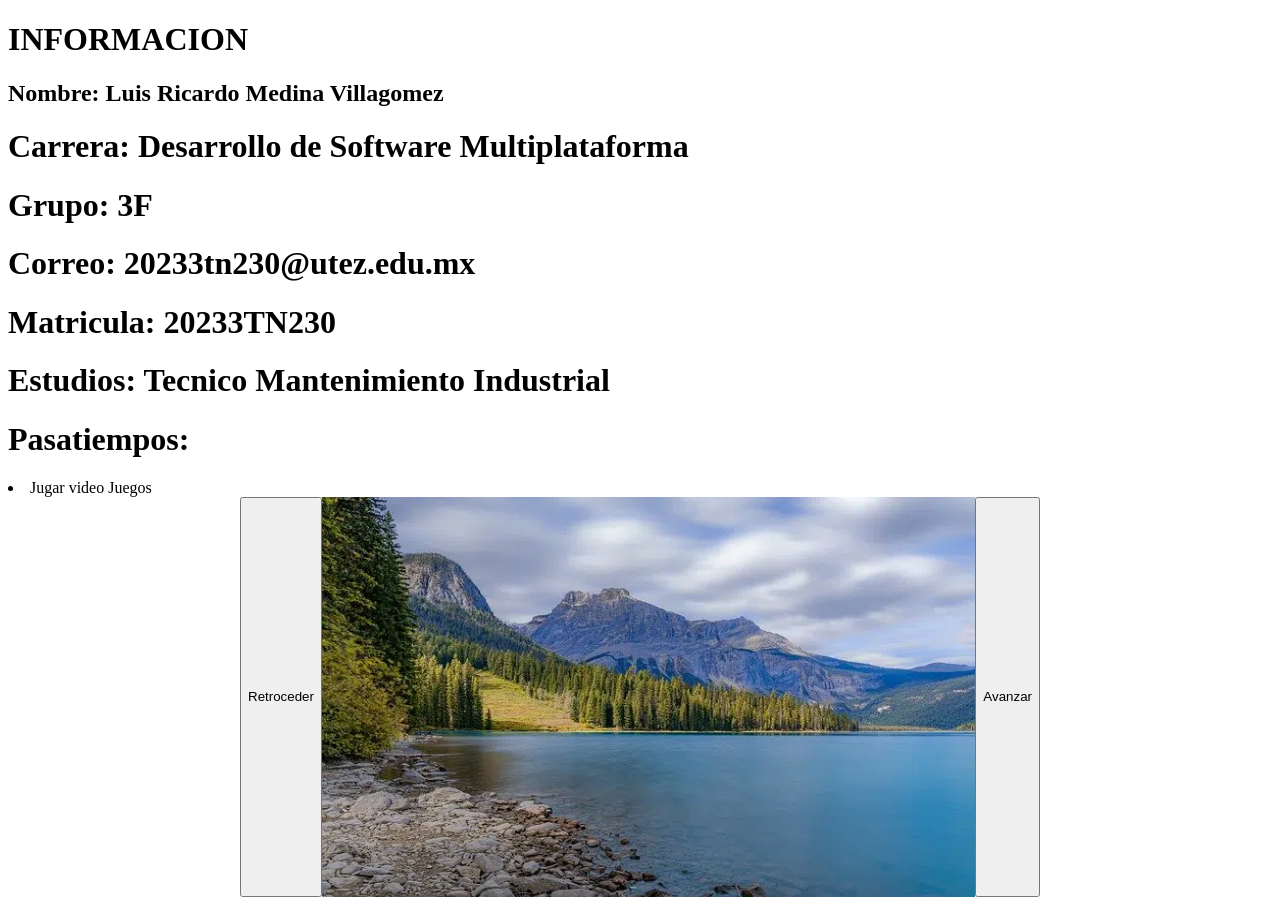
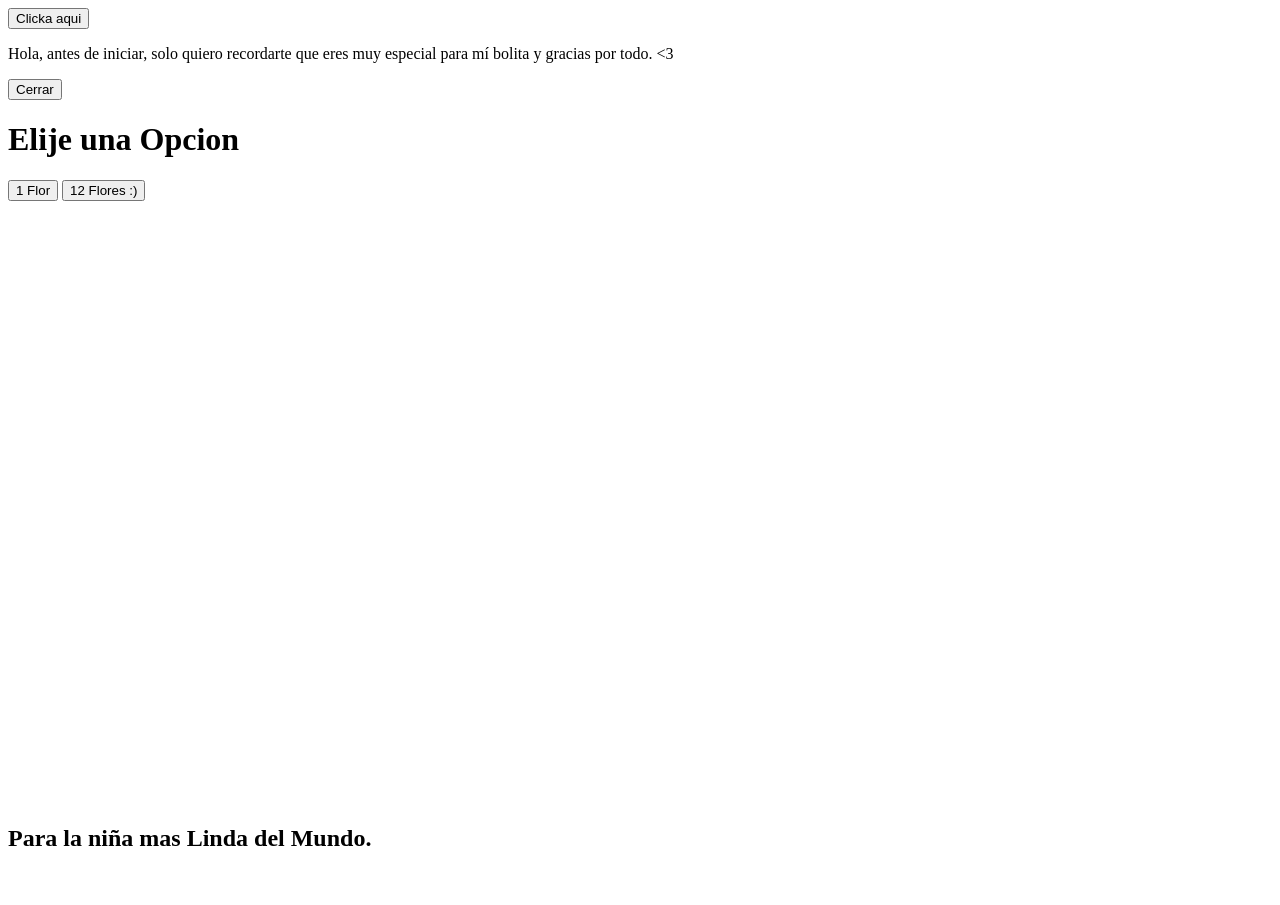
Before and after one commit to RichartM/examenU1_MedinaVillagomez_LuisRicardo, a plain HTML site: page 20233tn230.html in a window 1280 px wide. After the commit the page ends 872 px from the top, so only its background shows below. Drawn offline with Linux system fonts and the light colour scheme; a web font is replaced by a local one.

Commit message:
Update 20233tn230.html

```diff
--- a/20233tn230.html
+++ b/20233tn230.html
@@ -1,77 +1,49 @@
 <!DOCTYPE html>
-<html lang="en">
-   <head>
+<html lang="es">
+<head>
     <meta charset="UTF-8">
-    <title>Mi página web </title>
-    <link rel="stylesheet" href="style.css">
-     <style type="text/css" media="screen">
-        .carousel {
-            max-width: 800px;
-            margin: 0 auto;
-            display: flex;
-        }
-        #imagen {
-            width: 100%;
-            height: 400px;
-            background-size: cover;
-        }
-    </style>
+    <meta name="viewport" content="width=device-width, initial-scale=1.0">
+    <title> Flores Amarillas &lt;3</title>
+    <link rel="stylesheet" href="Css/style.css">
+    <link rel="preconnect" href="https://fonts.googleapis.com">
+    <link rel="preconnect" href="https://fonts.gstatic.com" crossorigin>
+    <link href="https://fonts.googleapis.com/css2?family=Inclusive+Sans:ital@1&display=swap" rel="stylesheet">
+
 </head>
-      </body>
-    <h1>INFORMACION</h1>
-    <h2>Nombre: Luis Ricardo Medina Villagomez</h2>
-    <h1>Carrera: Desarrollo de Software Multiplataforma</h1>
-    <h1>Grupo: 3F</h1>
-    <h1>Correo: 20233tn230@utez.edu.mx</h1>
-    <h1>Matricula: 20233TN230</h1>
+<body>
 
-    <h1>Estudios: Tecnico Mantenimiento Industrial</h1>
-    <h1>Pasatiempos: </h1>
-    <li>Jugar video Juegos</li>
-    <div class="carousel">
-        <button id="retroceder">Retroceder</button>
+    <div class="Contenedor-Binicio">
+        <button class="Button" id="BVer"> Clicka aqui </button>
+    </div>
 
-        <img id="imagen" src="img/1.png" alt="Imagen del carrusel">
-        <button id="avanzar">Avanzar</button>
+    <div class="Con-Emergente">
+        <div id="resultado" class="cua">
+            <p id="res">
+                Hola, antes de iniciar, solo quiero recordarte que eres
+                muy especial para mí bolita y gracias por todo. &lt;3
+            </p>
+            <button id="BotonCerrar" class="Button">Cerrar</button>
+        </div>
     </div>
-    <script>
-      const IMAGENES = [
-    'img/viaje.webp',
-    'img/simio.jpeg',
-    'img/spiderman.webp',
-    'img/dormir.webp',
-    'img/carro.jpeg'
-];
-let posicionActual = 0;
-let $botonRetroceder = document.querySelector('#retroceder');
-let $botonAvanzar = document.querySelector('#avanzar');
-let $imagen = document.querySelector('#imagen');
 
-function pasarFoto() {
-    if (posicionActual >= IMAGENES.length - 1) {
-        posicionActual = 0;
-    } else {
-        posicionActual++;
-    }
-    renderizarImagen();
-}
+    <div class="Con-2">
+        <h1 id="Titulo"> Elije una Opcion </h1>
+        <div class="Con">
+            <button class="Button" id="B1"> 1 Flor </button>
+            <button class="Button" id="B12"> 12 Flores :) </button>
+        </div>
+    </div>
 
-function retrocederFoto() {
-    if (posicionActual <= 0) {
-        posicionActual = IMAGENES.length - 1;
-    } else {
-        posicionActual--;
-    }
-    renderizarImagen();
-}
+    <main class="Contenedor">
+        <canvas id="Flor" class="Flor" width="800" height="600"></canvas>
 
-function renderizarImagen() {
-    $imagen.src = IMAGENES[posicionActual];
-}
+        <div class="Texto">
+            <h2 id="Text">Para la niña mas Linda del Mundo.</h2>
+        </div>
 
-$botonAvanzar.addEventListener('click', pasarFoto);
-$botonRetroceder.addEventListener('click', retrocederFoto);
-renderizarImagen();
-    </script>
-  </body>
+    </main>
+
+    <script src="Js/app.js"></script>
+    <script src="Js/Dis.js"></script>
+</body>
 </html>
```
